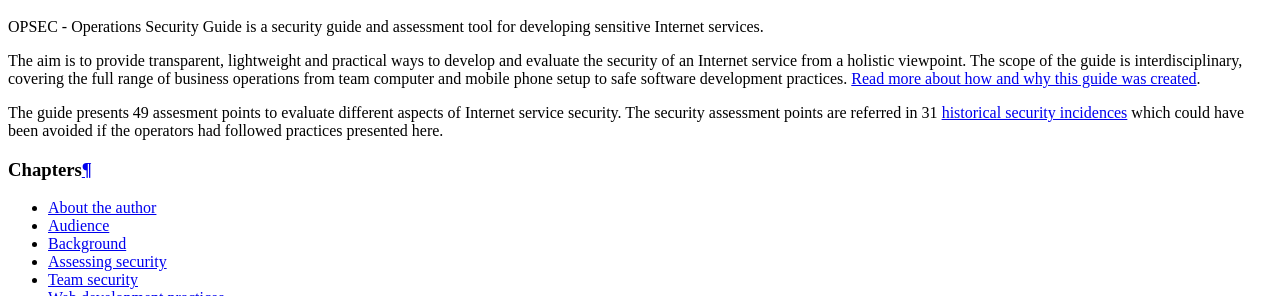
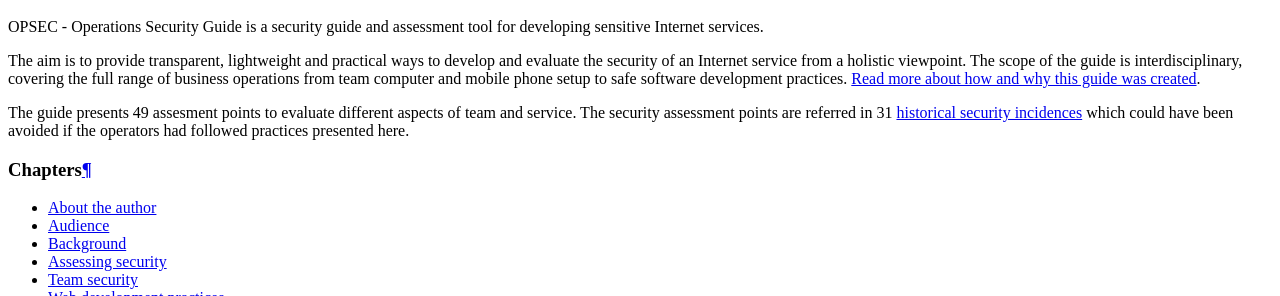
Before and after one commit to miohtama/opsec, a Sphinx documentation site: the page built from source/index.rst, in a window 1280 px wide. Shown: the part 1101-1397 px from the top of the page. Built offline with Sphinx 7.4.7 and the Read the Docs theme 2.0.0, drawn with Linux system fonts in a browser that asks for light colours; comment, search, counter and statistics services are not loaded.

Commit message:
Some minor updates

```diff
--- a/audit_templates/index.rst
+++ b/audit_templates/index.rst
@@ -25,7 +25,7 @@
 
 The aim is to provide transparent, lightweight and practical ways to develop and evaluate the security of an Internet service from a holistic viewpoint. The scope of the guide is interdisciplinary, covering the full range of business operations from team computer and mobile phone setup to safe software development practices. :doc:`Read more about how and why this guide was created <background/index>`.
 
-The guide presents {{ security_assesment_point_count }} assesment points to evaluate different aspects of Internet service security. The security assessment points are referred in {{ incidence_count }} :doc:`historical security incidences <incidences/index>` which could have been avoided if the operators had followed practices presented here.
+The guide presents {{ security_assesment_point_count }} assesment points to evaluate different aspects of team and service. The security assessment points are referred in {{ incidence_count }} :doc:`historical security incidences <incidences/index>` which could have been avoided if the operators had followed practices presented here.
 
 Chapters
 ========
--- a/source/incidences/bitstamp.rst
+++ b/source/incidences/bitstamp.rst
@@ -39,8 +39,6 @@
 
 Related evaluation points:
 
-- :ref:`basic-security-practices`
-
 - :ref:`dangerous-file-attachments`
 
 - :ref:`two-factor-authentication-on-server-login`
--- a/source/incidences/index.rst
+++ b/source/incidences/index.rst
@@ -158,10 +158,6 @@
                         2015-01-04
                     </td>
                     <td>
-
-                            <p>
-                                <a href="../team/index.html#basic-security-practices">The team members follow the basic IT security practices</a>
-                            </p>
 
                             <p>
                                 <a href="../team/index.html#dangerous-file-attachments">Potentially dangerous file attachments are handled securely</a>
--- a/source/index.rst
+++ b/source/index.rst
@@ -25,7 +25,7 @@
 
 The aim is to provide transparent, lightweight and practical ways to develop and evaluate the security of an Internet service from a holistic viewpoint. The scope of the guide is interdisciplinary, covering the full range of business operations from team computer and mobile phone setup to safe software development practices. :doc:`Read more about how and why this guide was created <background/index>`.
 
-The guide presents 49 assesment points to evaluate different aspects of Internet service security. The security assessment points are referred in 31 :doc:`historical security incidences <incidences/index>` which could have been avoided if the operators had followed practices presented here.
+The guide presents 49 assesment points to evaluate different aspects of team and service. The security assessment points are referred in 31 :doc:`historical security incidences <incidences/index>` which could have been avoided if the operators had followed practices presented here.
 
 Chapters
 ========
--- a/source/team/index.rst
+++ b/source/team/index.rst
@@ -37,8 +37,6 @@
 
 
 Related incidences:
-
-- :ref:`bitstamp`
 
 - :ref:`bitpay`
 
```
Also changed, not shown: 1 other file.
